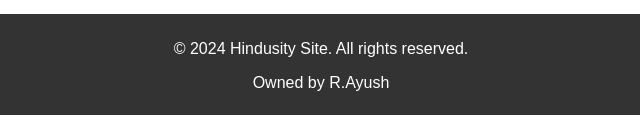
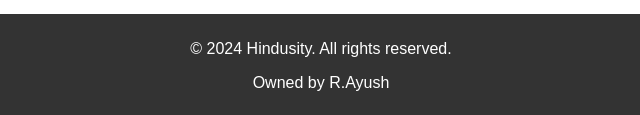
Before and after one commit to rayush2001/Hindusity, a plain HTML site: page index.html in a window 1280 px wide. Shown: the part 1599-1714 px from the top of the page, 329-969 px from the left. Drawn offline with nearby package versions, Linux system fonts and the light colour scheme.

Commit message:
Update index.html

```diff
--- a/index.html
+++ b/index.html
@@ -26,7 +26,7 @@
     <p></p>
 </body>
 <footer>
-  <p>&copy; 2024 Hindusity Site. All rights reserved.</p>
+  <p>&copy; 2024 Hindusity. All rights reserved.</p>
   <p>Owned by R.Ayush</p>
 </footer>
 <script src="https://cdn.jsdelivr.net/npm/@popperjs/core@2.11.8/dist/umd/popper.min.js" integrity="sha384-I7E8VVD/ismYTF4hNIPjVp/Zjvgyol6VFvRkX/vR+Vc4jQkC+hVqc2pM8ODewa9r" crossorigin="anonymous"></script>
```
